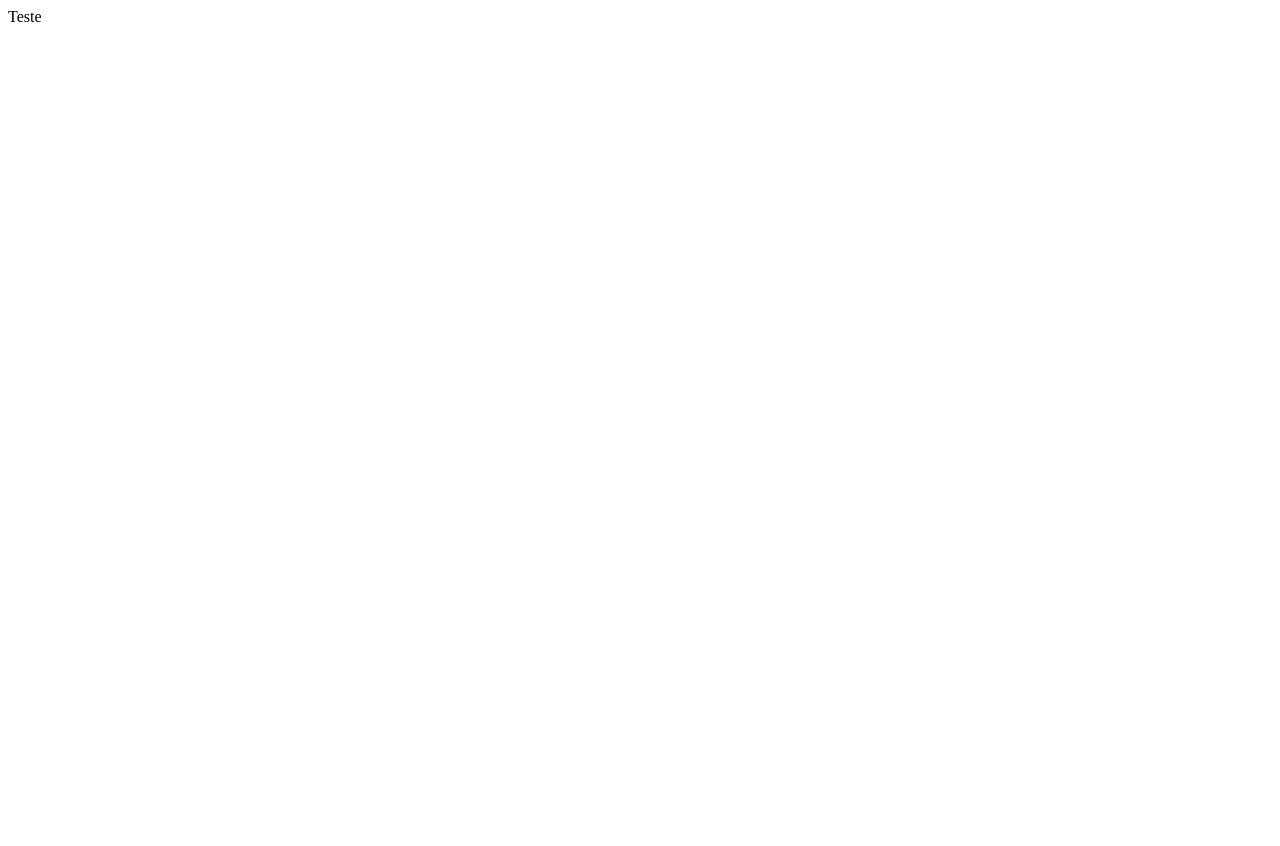
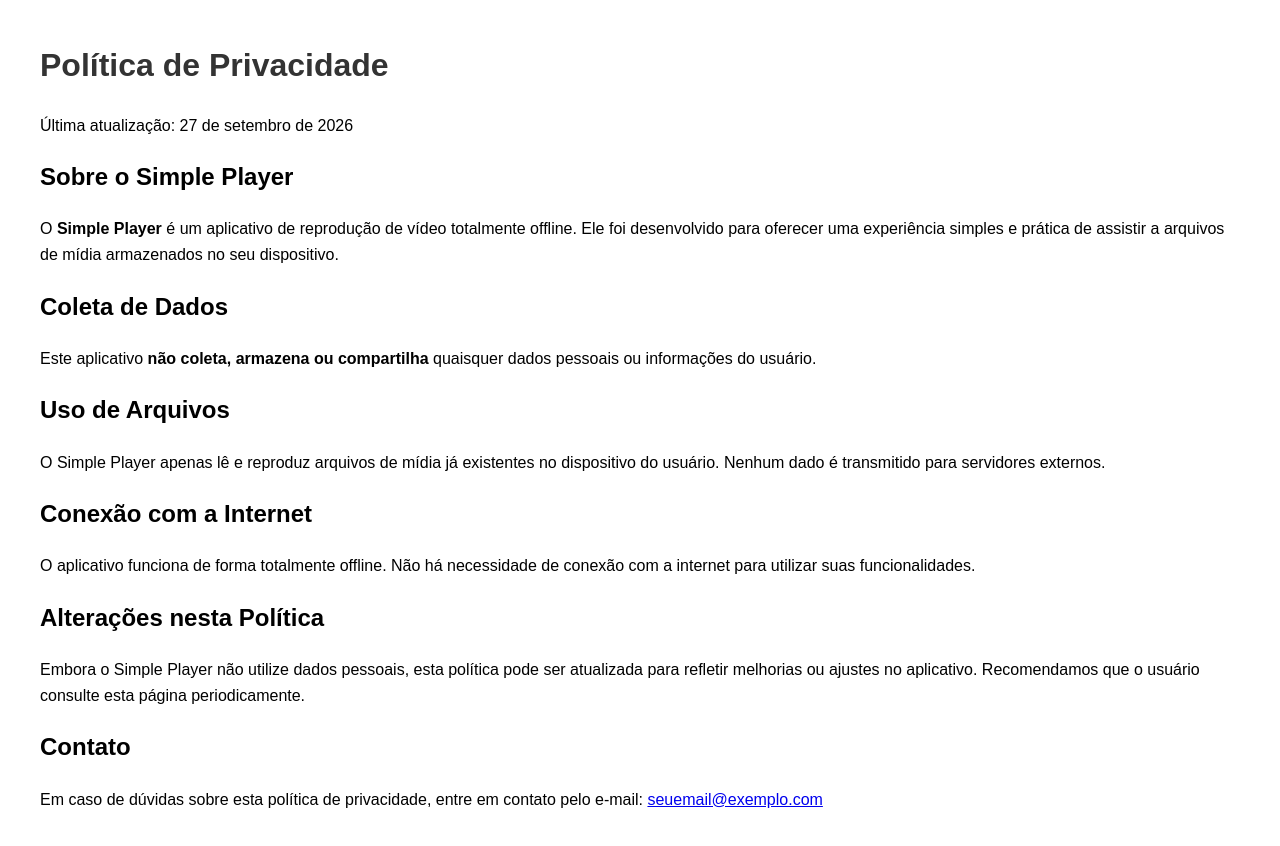
Before and after one commit to jabronoski-jpg/simple-video-privacy, a plain HTML site: page index.html in a window 1280 px wide. Before the commit the page ends 800 px from the top, so only its background shows below. Drawn offline with Linux system fonts and the light colour scheme.

Commit message:
Add privacy policy to index.html

```diff
--- a/index.html
+++ b/index.html
@@ -1 +1,37 @@
-Teste
+<!DOCTYPE html>
+<html lang="pt-BR">
+<head>
+  <meta charset="UTF-8">
+  <title>Política de Privacidade - Simple Player</title>
+  <style>
+    body { font-family: Arial, sans-serif; margin: 40px; line-height: 1.6; }
+    h1 { color: #333; }
+    p { margin-bottom: 15px; }
+  </style>
+</head>
+<body>
+  <h1>Política de Privacidade</h1>
+  <p>Última atualização: 27 de setembro de 2026</p>
+
+  <h2>Sobre o Simple Player</h2>
+  <p>O <strong>Simple Player</strong> é um aplicativo de reprodução de vídeo totalmente offline.
+  Ele foi desenvolvido para oferecer uma experiência simples e prática de assistir a arquivos de mídia armazenados no seu dispositivo.</p>
+
+  <h2>Coleta de Dados</h2>
+  <p>Este aplicativo <strong>não coleta, armazena ou compartilha</strong> quaisquer dados pessoais ou informações do usuário.</p>
+
+  <h2>Uso de Arquivos</h2>
+  <p>O Simple Player apenas lê e reproduz arquivos de mídia já existentes no dispositivo do usuário.
+  Nenhum dado é transmitido para servidores externos.</p>
+
+  <h2>Conexão com a Internet</h2>
+  <p>O aplicativo funciona de forma totalmente offline. Não há necessidade de conexão com a internet para utilizar suas funcionalidades.</p>
+
+  <h2>Alterações nesta Política</h2>
+  <p>Embora o Simple Player não utilize dados pessoais, esta política pode ser atualizada para refletir melhorias ou ajustes no aplicativo.
+  Recomendamos que o usuário consulte esta página periodicamente.</p>
+
+  <h2>Contato</h2>
+  <p>Em caso de dúvidas sobre esta política de privacidade, entre em contato pelo e-mail: <a href="mailto:seuemail@exemplo.com">seuemail@exemplo.com</a></p>
+</body>
+</html>
```
